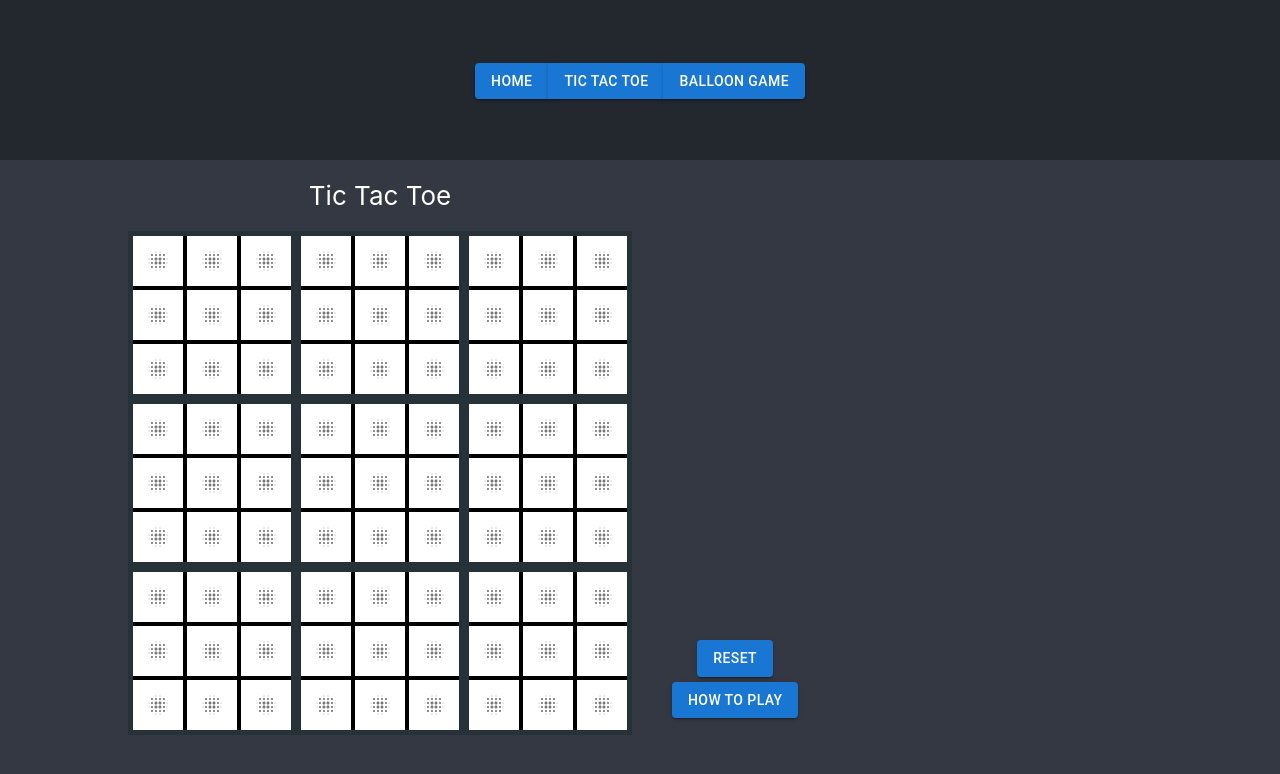
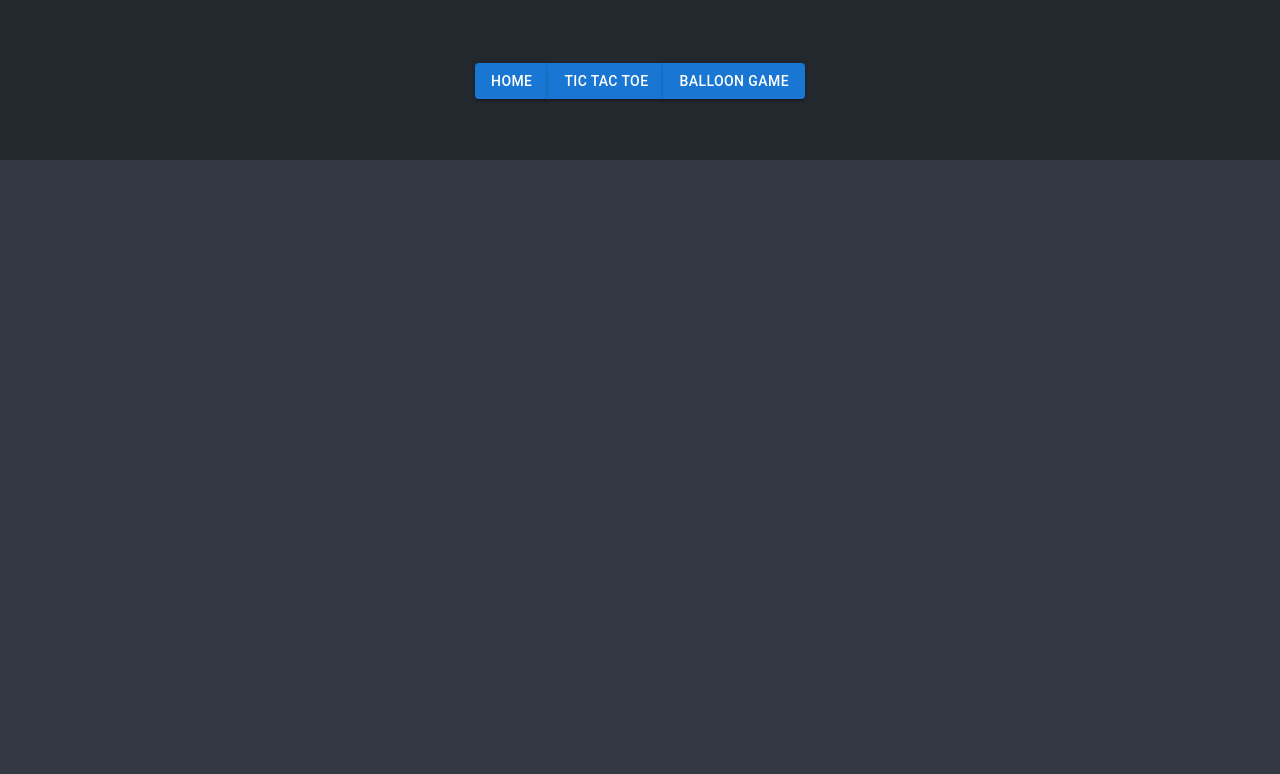
Before and after one commit to TheJD-droid/TheJD.github.io, a React (Create React App) app in the folder my_website/: page /TicTacToe in a window 1280 px wide. Shown: the top 774 px of the page. Built offline with nearby package versions, Linux system fonts and the light colour scheme.

Commit message:
Fiddling to get ghPages to work

```diff
--- a/my_website/src/App.js
+++ b/my_website/src/App.js
@@ -15,7 +15,7 @@ import BalloonPage from './pages/BalloonPage';
 function App() {
 
 
-
+  const urlHome = 'https://thejd-droid.github.io/TheJDProjects/'
 
    return (
     <div className="App" id='root'>
@@ -28,9 +28,11 @@ function App() {
         <Routes>
 
               <Route index element={<Home />} />
-              {/* <Route path='JDsProjects' element={<Home />} /> */}
-              <Route path='/TicTacToe' element={<TicTacToe />} />
-              <Route path='/BalloonPage' element={<BalloonPage />} />
+              <Route path={urlHome} element={<TicTacToe/>}/>
+              <Route path={urlHome + 'TicTacToe'} element={<TicTacToe/>}/>
+              {/* <Route path='/JDsProjects' element={<Home />} /> */}
+              {/* <Route path='/TicTacToe' element={<TicTacToe />} /> */}
+              {/* <Route path='/BalloonPage' element={<BalloonPage />} /> */}
 
           </Routes>
         </div>
```
